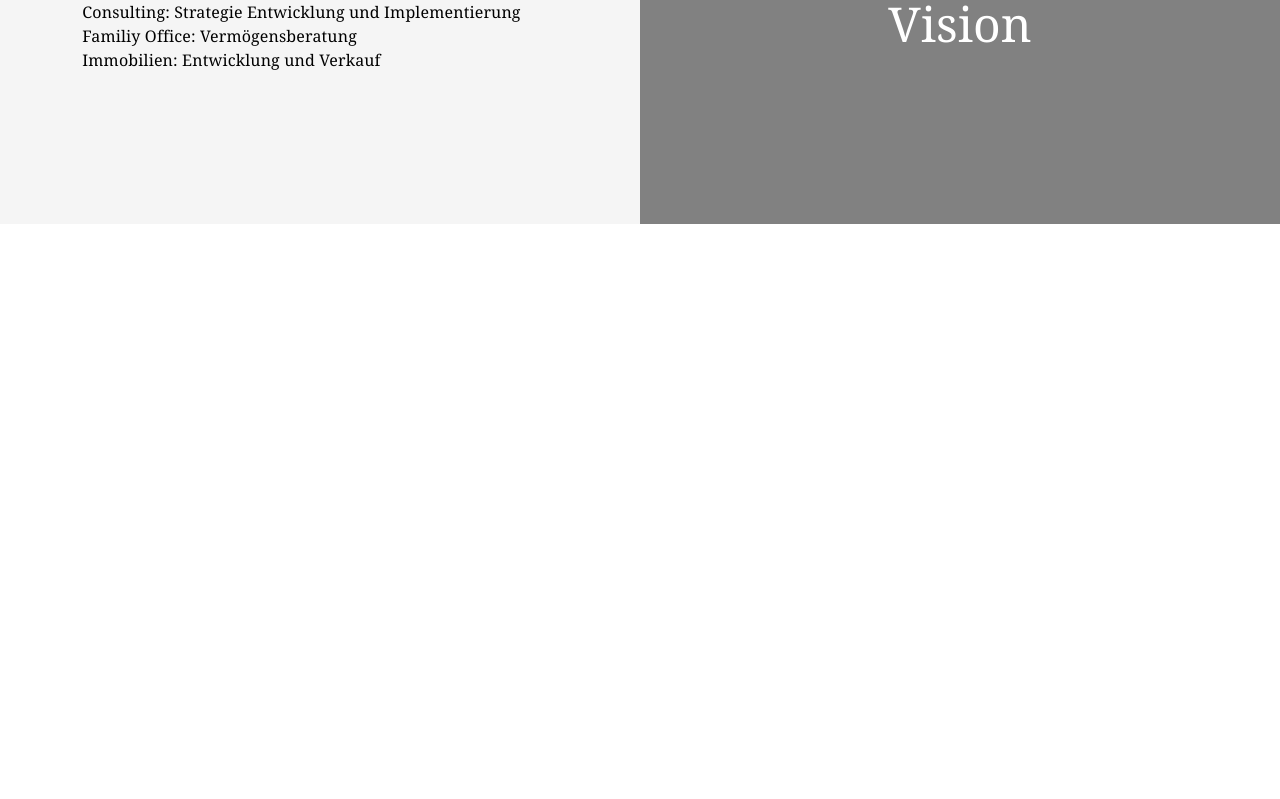
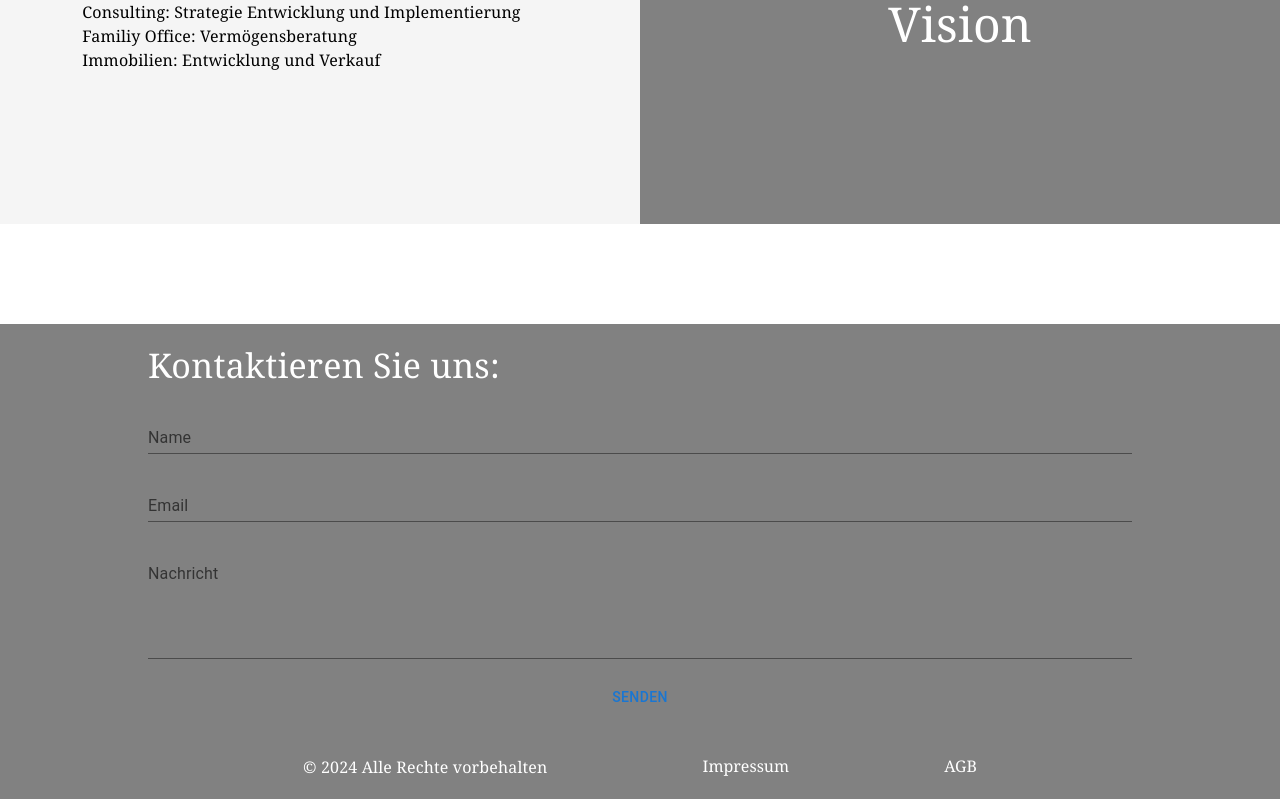
Before and after one commit to Skip-SBT/websiteLiebenfelser, a React (Create React App) app: page / in a window 1280 px wide. Shown: the part 1376-2175 px from the top of the page. Before the commit the page ends 1700 px from the top, so only its background shows below. Built offline with nearby package versions, Linux system fonts and the light colour scheme.

Commit message:
Footer and minor style changes

```diff
--- /dev/null
+++ b/src/components/Footer.tsx
@@ -0,0 +1,52 @@
+import * as React from 'react';
+import Box from '@mui/material/Box';
+import {Button, Link, TextField, Typography} from '@mui/material';
+import {useState} from 'react';
+
+export function Footer(): React.ReactElement {
+    let [name, setName] = useState('');
+    let [email, setEmail] = useState('');
+    let [message, setMessage] = useState('');
+    const sendData = () => {
+        setName('');
+        setEmail('');
+        setMessage('');
+    };
+
+    return (
+        <footer>
+            <Box className='contact'>
+                <Typography className='contact-text' variant={'h4'}>Kontaktieren Sie uns:</Typography>
+                <TextField
+                    label="Name"
+                    id="outlined"
+                    value={name}
+                    variant="standard"
+                    onChange={(e) => setName(e.target.value)}
+                />
+                <TextField
+                    label="Email"
+                    id="outlined"
+                    value={email}
+                    variant="standard"
+                    onChange={(e) => setEmail(e.target.value)}
+                />
+                <TextField
+                    id="standard-multiline-static"
+                    label="Nachricht"
+                    multiline
+                    rows={4}
+                    value={message}
+                    variant="standard"
+                    onChange={(e) => setMessage(e.target.value)}
+                />
+                <Button onClick={() => sendData()}>Senden</Button>
+            </Box>
+            <Box className='info'>
+                <Typography>© 2024 Alle Rechte vorbehalten</Typography>
+                <Link href='https://www.liebenfelsergroup.com/impressum'>Impressum</Link>
+                <Link href='https://www.liebenfelsergroup.com/agb'>AGB</Link>
+            </Box>
+        </footer>
+    );
+}
--- a/src/components/Header.tsx
+++ b/src/components/Header.tsx
@@ -1,11 +1,11 @@
 import * as React from 'react';
+import {useEffect} from 'react';
 import AppBar from '@mui/material/AppBar';
 import Box from '@mui/material/Box';
 import Toolbar from '@mui/material/Toolbar';
 import IconButton from '@mui/material/IconButton';
 import MenuIcon from '@mui/icons-material/Menu';
-import {ReactComponent as Logo} from '../images/logo.svg';
-import {useEffect} from 'react';
+import logoColor from '../images/logo.png';
 
 export function Header(): React.ReactElement {
     // give header css class when scroll
@@ -23,7 +23,7 @@ export function Header(): React.ReactElement {
             }
 
             const opacity = scrollPosition / maxScroll;
-            header?.style.setProperty('background-color', `rgba(21, 21, 21, ${opacity})`);
+            header?.style.setProperty('background-color', `rgba(0, 0, 0, ${opacity})`);
             header?.classList.toggle('scrolled', scrollPosition > 40);
             muiToolBarRoot?.classList.toggle('scrolled', scrollPosition > 40);
             hamburger?.classList.toggle('scrolled', scrollPosition > 40);
@@ -47,7 +47,7 @@ export function Header(): React.ReactElement {
             <Box sx={{flexGrow: 1}}>
                 <AppBar position="static" color={'transparent'}>
                     <Toolbar>
-                        <Logo className={'logo'}/>
+                        <img src={logoColor} className='logo' alt=""/>
                         <IconButton
                             size="large"
                             edge="start"
--- a/src/components/MainPage.tsx
+++ b/src/components/MainPage.tsx
@@ -2,6 +2,7 @@ import * as React from 'react';
 import Box from '@mui/material/Box';
 import {ReactComponent as Logo} from '../images/logo.svg';
 import {Typography} from '@mui/material';
+import {Footer} from './Footer';
 
 export function MainPage(): React.ReactElement {
     return (
@@ -53,6 +54,7 @@ export function MainPage(): React.ReactElement {
                     </Box>
                 </Box>
             </Box>
+            <Footer/>
         </body>
     );
 }
--- /dev/null
+++ b/src/styles/footer.css
@@ -0,0 +1,33 @@
+footer{
+    background-color: #818181;
+    padding-left: 10%;
+    padding-right: 10%;
+}
+
+.contact {
+    display: flex;
+    flex-flow: column wrap;
+    gap: 20px;
+    justify-content: space-around;
+    padding: 20px;
+    color: white;
+
+    .input {
+        color: white !important;
+        border-color: white!important;
+    }
+}
+
+.info {
+    color: white !important;
+    display: flex;
+    flex-flow: row wrap;
+    justify-content: space-evenly;
+    padding: 20px;
+}
+
+a {
+    color: white !important;
+    text-decoration: none !important;
+    font-weight: bold;
+}
--- a/src/styles/header.css
+++ b/src/styles/header.css
@@ -1,6 +1,5 @@
 .logo {
-    width: 100px;
-    height: 100px;
+    width: 200px;
     margin-right: auto;
     background: transparent;
 }
--- a/src/styles/index.css
+++ b/src/styles/index.css
@@ -1,6 +1,6 @@
 @import "header.css";
 @import "mainContent.css";
-
+@import "footer.css";
 
 body, h1, h2, h3, h4, h5, h6, p, a, span, div {
     font-family: 'Georgia', Serif, serif !important;
```
Also changed, not shown: public/manifest.json.
